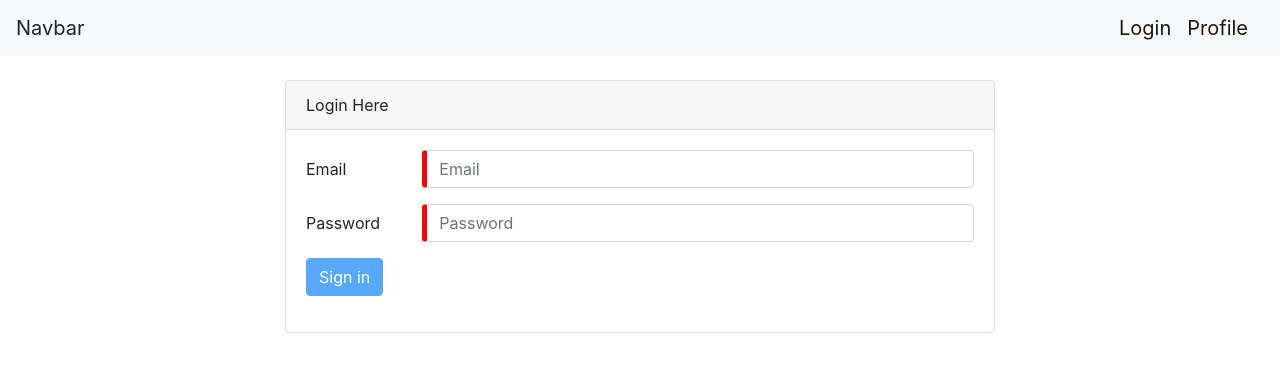
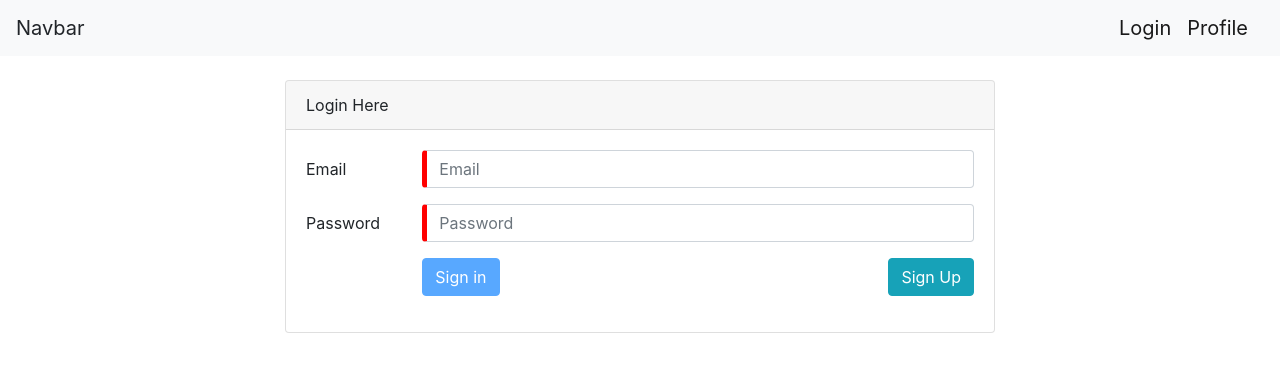
Before and after one commit to Angular0527/authentication-angular-laravel, an Angular app in the folder frontend/: page /login in a window 1280 px wide. Shown: the top 372 px of the page. Built offline with nearby package versions, Linux system fonts and the light colour scheme.

Commit message:
CORS Problem solved

```diff
--- a/frontend/src/app/app-routing.module.ts
+++ b/frontend/src/app/app-routing.module.ts
@@ -12,7 +12,7 @@ const appRoutes: Routes = [
     component: LoginComponent
   },
   {
-    path: 'singup',
+    path: 'signup',
     component: SignupComponent
   },
   {
--- a/frontend/src/app/components/login/login.component.html
+++ b/frontend/src/app/components/login/login.component.html
@@ -4,6 +4,9 @@
     <div class="card-body">
       <form #loginForm=ngForm (ngSubmit)="onSubmit()">
 
+        <div class="alert alert-danger" [hidden]="!error">
+          {{error}}
+        </div>
         <div class="form-group row">
           <label for="inputEmail3" class="col-sm-2 col-form-label">Email</label>
           <div class="col-sm-10">
@@ -20,8 +23,12 @@
         </div>
 
         <div class="form-group row">
-          <div class="col-sm-10">
+          <div class="col-sm-10 offset-2">
+
             <button type="submit" class="btn btn-primary" [disabled]="!loginForm.valid">Sign in</button>
+
+            <a routerLink="/signup" class="btn btn-info float-right">Sign Up</a>
+
           </div>
         </div>
 
--- a/frontend/src/app/components/login/login.component.ts
+++ b/frontend/src/app/components/login/login.component.ts
@@ -13,13 +13,19 @@ export class LoginComponent implements OnInit {
     password: null
   };
 
+  public error = null;
+
   constructor(private http: HttpClient) { }
 
   onSubmit() {
-    return this.http.post('http://localhost:8000/api/auth/login', this.form).subscribe(
+    return this.http.post('http://localhost:8000/api/login', this.form).subscribe(
       data => console.log(data),
-      error => console.log(error)
+      error => this.handleError(error)
     );
+  }
+
+  handleError(error) {
+    this.error = error.error.error;
   }
   ngOnInit() {
   }
```
